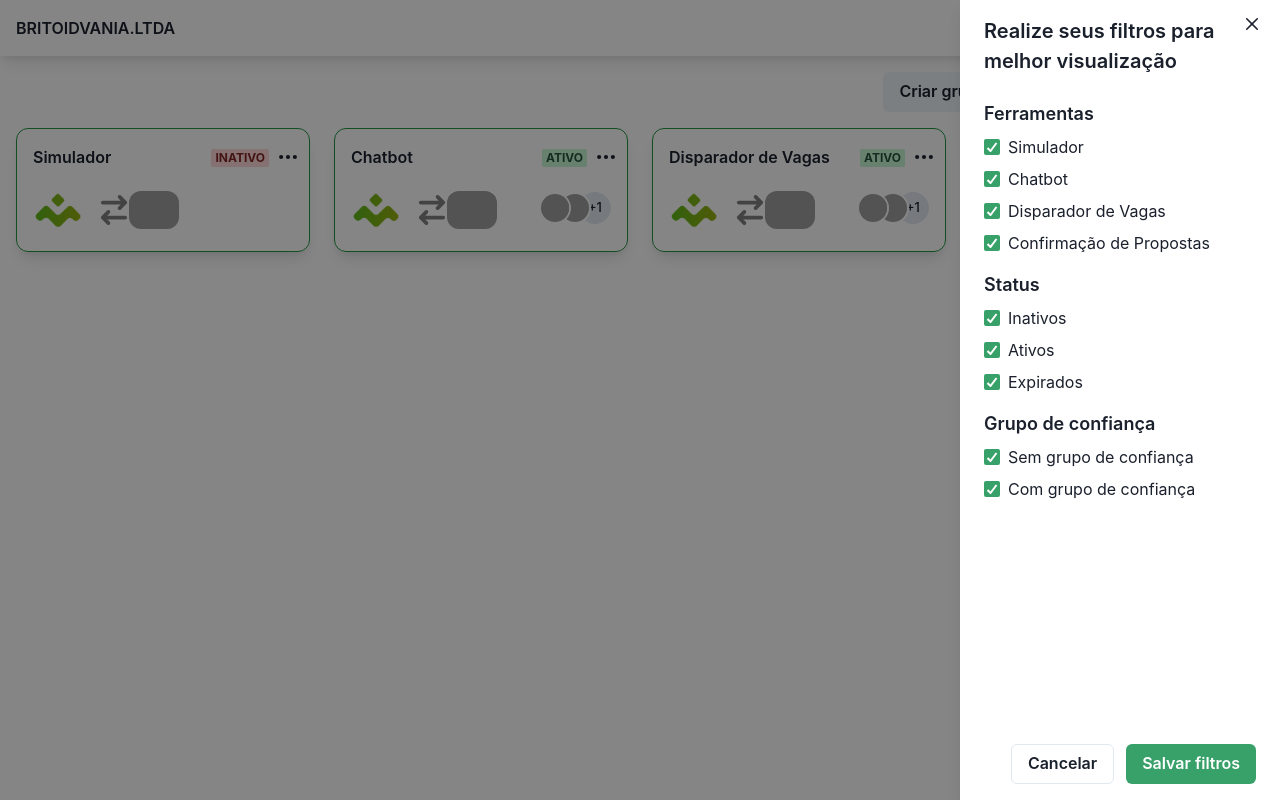
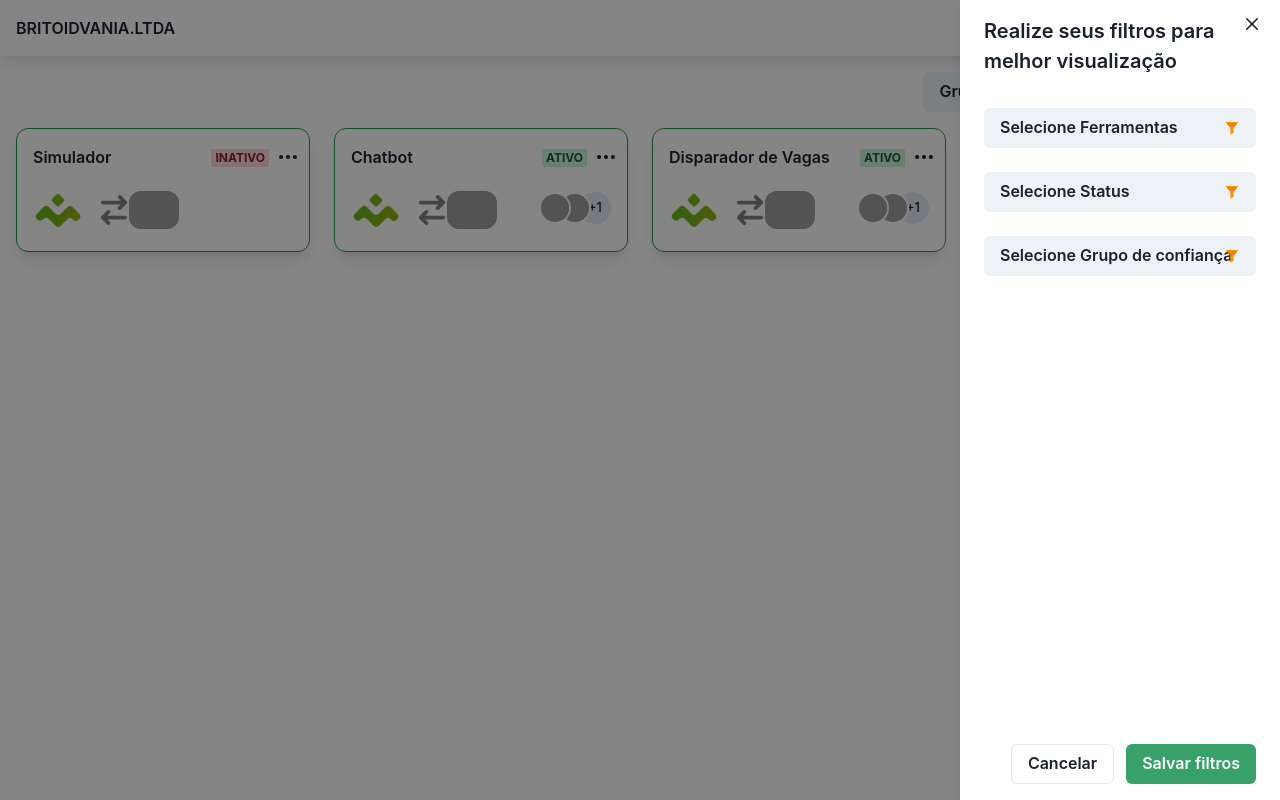
Before and after one commit to NickBritoDev/SetupReact, a React (Vite) app: page /public/marketplace in a window 1280 px wide. Both pictures are taken after a click on the button "Filtros". Built offline with nearby package versions, Linux system fonts and the light colour scheme; grey boxes are pictures that could not be loaded.

Commit message:
feat: inicio do modulo de crm

```diff
--- a/src/layout/admin/index.tsx
+++ b/src/layout/admin/index.tsx
@@ -6,7 +6,9 @@ export default function LayoutAdmin() {
   return (
     <Box w={"100%"} overflowX={"hidden"}>
       <NavbarComponent />
-      <Outlet />
+      <Box p={4} w={'100%'}>
+        <Outlet />
+      </Box>
     </Box>
   );
 }
--- /dev/null
+++ b/src/pages/admin/crm-leads-bot/index.tsx
@@ -0,0 +1,9 @@
+import { Box } from "@chakra-ui/react";
+
+export default function CrmLeadsBot() {
+  return (
+    <Box>
+
+    </Box>
+  )
+}
--- a/src/pages/public/marketplace/components/filtros.tsx
+++ b/src/pages/public/marketplace/components/filtros.tsx
@@ -13,6 +13,10 @@ import {
   DrawerOverlay,
   DrawerContent,
   DrawerCloseButton,
+  Menu,
+  MenuButton,
+  MenuList,
+  MenuItem,
 } from "@chakra-ui/react";
 import { useRef, useState } from "react";
 import { FcClearFilters, FcFilledFilter } from "react-icons/fc";
@@ -107,13 +111,15 @@ export default function FiltrosComponent({ onApplyFilters }: FiltrosType) {
           <DrawerBody>
             <Flex flexDir={"column"} gap={4}>
               <Flex flexDir={"column"}>
-                <Text fontSize={18} fontWeight={"semibold"}>
-                  Ferramentas
-                </Text>
                 <Stack mt={2} spacing={2} direction="column">
+                  <Menu closeOnSelect={false}>
+                    <MenuButton textAlign={"left"} w={'100%'} as={Button} rightIcon={<FcFilledFilter />}>
+                      Selecione Ferramentas
+                    </MenuButton>
+                    <MenuList>
                       {ferramentasData.map((ferramenta) => (
+                        <MenuItem key={ferramenta.ferramenta}>
                           <Checkbox
-                      key={ferramenta.ferramenta}
                             colorScheme="green"
                             isChecked={selectedFerramentas.includes(
                               ferramenta.ferramenta,
@@ -129,18 +135,23 @@ export default function FiltrosComponent({ onApplyFilters }: FiltrosType) {
                           >
                             {ferramenta.ferramenta}
                           </Checkbox>
+                        </MenuItem>
                       ))}
+                    </MenuList>
+                  </Menu>
                 </Stack>
               </Flex>
 
               <Flex flexDir={"column"}>
-                <Text fontSize={18} fontWeight={"semibold"}>
-                  Status
-                </Text>
                 <Stack mt={2} spacing={2} direction="column">
+                  <Menu closeOnSelect={false}>
+                    <MenuButton textAlign={"left"} w={'100%'} as={Button} rightIcon={<FcFilledFilter />}>
+                      Selecione Status
+                    </MenuButton>
+                    <MenuList>
                       {["Inativos", "Ativos", "Expirados"].map((status) => (
+                        <MenuItem key={status}>
                           <Checkbox
-                      key={status}
                             colorScheme="green"
                             isChecked={selectedStatus.includes(status)}
                             onChange={(e) => {
@@ -152,19 +163,24 @@ export default function FiltrosComponent({ onApplyFilters }: FiltrosType) {
                           >
                             {status}
                           </Checkbox>
+                        </MenuItem>
                       ))}
+                    </MenuList>
+                  </Menu>
                 </Stack>
               </Flex>
 
               <Flex flexDir={"column"}>
-                <Text fontSize={18} fontWeight={"semibold"}>
-                  Grupo de confiança
-                </Text>
                 <Stack mt={2} spacing={2} direction="column">
+                  <Menu closeOnSelect={false}>
+                    <MenuButton textAlign={"left"} w={'100%'} as={Button} rightIcon={<FcFilledFilter />}>
+                      Selecione Grupo de confiança
+                    </MenuButton>
+                    <MenuList>
                       {["Sem grupo de confiança", "Com grupo de confiança"].map(
                         (grupo) => (
+                          <MenuItem key={grupo}>
                             <Checkbox
-                        key={grupo}
                               colorScheme="green"
                               isChecked={selectedGrupos.includes(grupo)}
                               onChange={(e) => {
@@ -176,8 +192,11 @@ export default function FiltrosComponent({ onApplyFilters }: FiltrosType) {
                             >
                               {grupo}
                             </Checkbox>
+                          </MenuItem>
                         ),
                       )}
+                    </MenuList>
+                  </Menu>
                 </Stack>
               </Flex>
             </Flex>
--- a/src/pages/public/marketplace/components/grupoConfianca.tsx
+++ b/src/pages/public/marketplace/components/grupoConfianca.tsx
@@ -1,11 +1,24 @@
-import { Button, Text, Tooltip } from "@chakra-ui/react";
+import {
+  Button, Text, Tooltip, Modal,
+  ModalOverlay,
+  ModalContent,
+  ModalHeader,
+  ModalFooter,
+  ModalBody,
+  ModalCloseButton,
+  useDisclosure,
+} from "@chakra-ui/react";
 import { useMobile } from "../../../../helpers/responsividade/useMediaQuery";
 import { FcGoodDecision } from "react-icons/fc";
 
 export default function GrupoConfiancaComponent() {
+  const { isOpen, onOpen, onClose } = useDisclosure()
+
   return (
-    <Tooltip placement="left" hasArrow label={"Criar grupos de permissões"}>
+    <>
+      <Tooltip placement="left" hasArrow label={"Criar/Editar grupos de permissões"}>
         <Button
+          onClick={onOpen}
           _hover={{ backgroundColor: "gray.600", color: "white" }}
           display={"flex"}
           alignItems={"center"}
@@ -13,10 +26,29 @@ export default function GrupoConfiancaComponent() {
           gap={2}
         >
           <Text display={useMobile() ? "none" : ""}>
-          Criar grupo de confiança
+            Grupo de confiança
           </Text>
           <FcGoodDecision size={22} />
         </Button>
       </Tooltip>
+      <Modal isOpen={isOpen} onClose={onClose}>
+        <ModalOverlay />
+        <ModalContent>
+          <ModalHeader>Editar/Criar grupos de usúarios</ModalHeader>
+          <ModalCloseButton />
+          <ModalBody>
+
+          </ModalBody>
+
+          <ModalFooter>
+            <Button colorScheme='red' mr={3} onClick={onClose}>
+              Cancelar
+            </Button>
+            <Button colorScheme='green'>Salvar grupo</Button>
+          </ModalFooter>
+        </ModalContent>
+      </Modal>
+    </>
+
   );
 }
--- a/src/pages/public/token-login/index.tsx
+++ b/src/pages/public/token-login/index.tsx
@@ -10,6 +10,7 @@ export default function TokenLogin() {
   const { updateKeyStatus } = useKey();
   const query = useQuery();
   const tokenFromUrl = query.get("TK");
+  const redirectPath = query.get("redirect");
   const navigate = useNavigate();
   const toast = useToast();
   const [toastShown, setToastShown] = useState(false);
@@ -27,11 +28,20 @@ export default function TokenLogin() {
           position: "top-right",
           isClosable: true,
         });
-        navigate("/admin/home");
+
+        switch (redirectPath) {
+          case "marketplace":
+            navigate("/public/marketplace");
+            break;
+          default:
+            navigate(`/admin/${redirectPath}`);
+            break;
+        }
+
         setToastShown(true);
       }
     }
-  }, [data, toastShown, updateKeyStatus, toast, navigate, tokenFromUrl]);
+  }, [data, toastShown, updateKeyStatus, toast, navigate, tokenFromUrl, redirectPath]);
 
   useEffect(() => {
     if (isError) {
--- a/src/routes.tsx
+++ b/src/routes.tsx
@@ -8,6 +8,7 @@ import TokenLogin from "./pages/public/token-login";
 import NaoLocalizado404 from "./pages/public/nao-localizado";
 import NaoAutorizado401 from "./pages/public/nao-autorizado";
 import Marketplace from "./pages/public/marketplace";
+import CrmLeadsBot from "./pages/admin/crm-leads-bot";
 
 const Routes: React.FC = () => {
   const { keyStatus } = useKey();
@@ -22,7 +23,7 @@ const Routes: React.FC = () => {
           element: keyStatus ? (
             <Home />
           ) : (
-            <Navigate to="/nao-autorizado" replace />
+            <Navigate to="/public/nao-autorizado" replace />
           ),
         },
         {
@@ -30,7 +31,15 @@ const Routes: React.FC = () => {
           element: keyStatus ? (
             <Perfil />
           ) : (
-            <Navigate to="/nao-autorizado" replace />
+            <Navigate to="/public/nao-autorizado" replace />
+          ),
+        },
+        {
+          path: "crm",
+          element: keyStatus ? (
+            <CrmLeadsBot />
+          ) : (
+            <Navigate to="/public/nao-autorizado" replace />
           ),
         },
       ],
@@ -45,7 +54,7 @@ const Routes: React.FC = () => {
         { path: "marketplace", element: <Marketplace /> },
       ],
     },
-    { path: "*", element: <Navigate to="/nao-localizado" replace /> },
+    { path: "*", element: <Navigate to="/public/nao-localizado" replace /> },
     { path: "/", element: <Navigate to="/public/marketplace" replace /> },
   ]);
 
```
Lines whose indentation alone changed are shown as unchanged.
